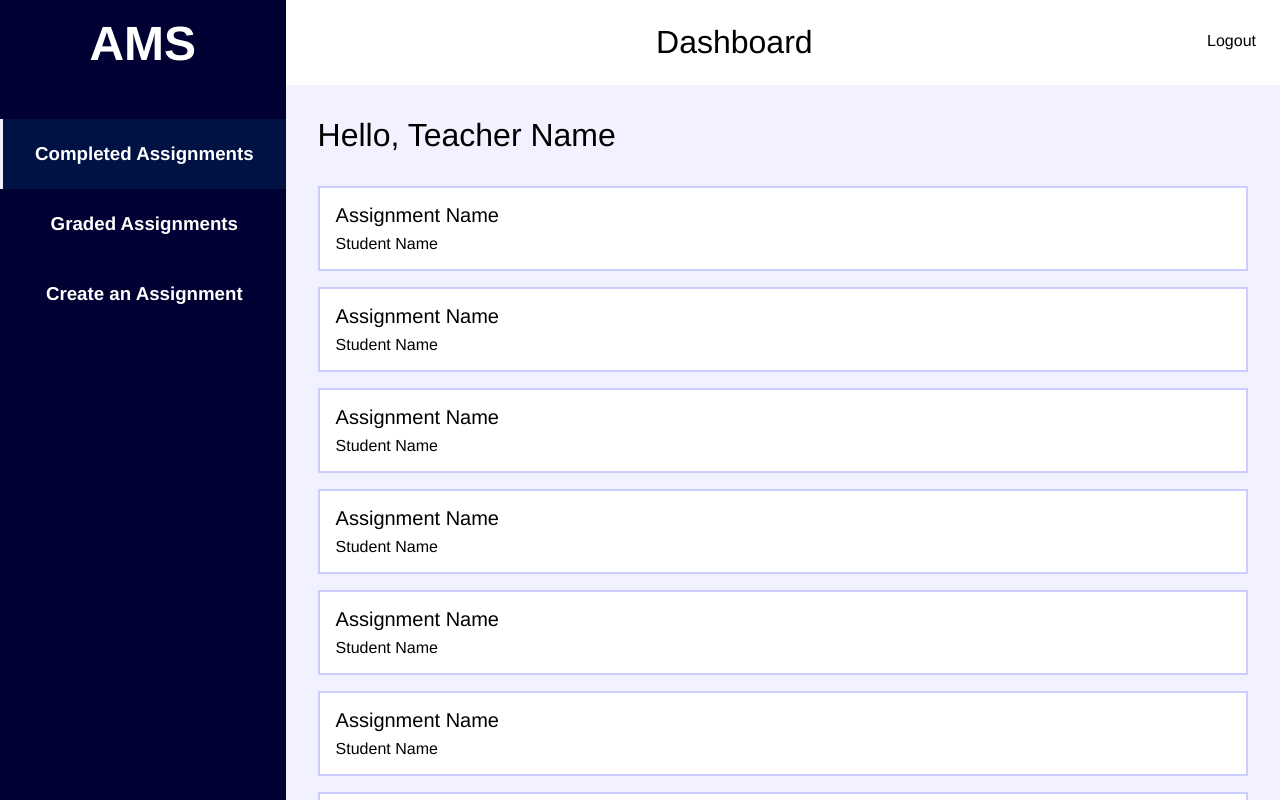
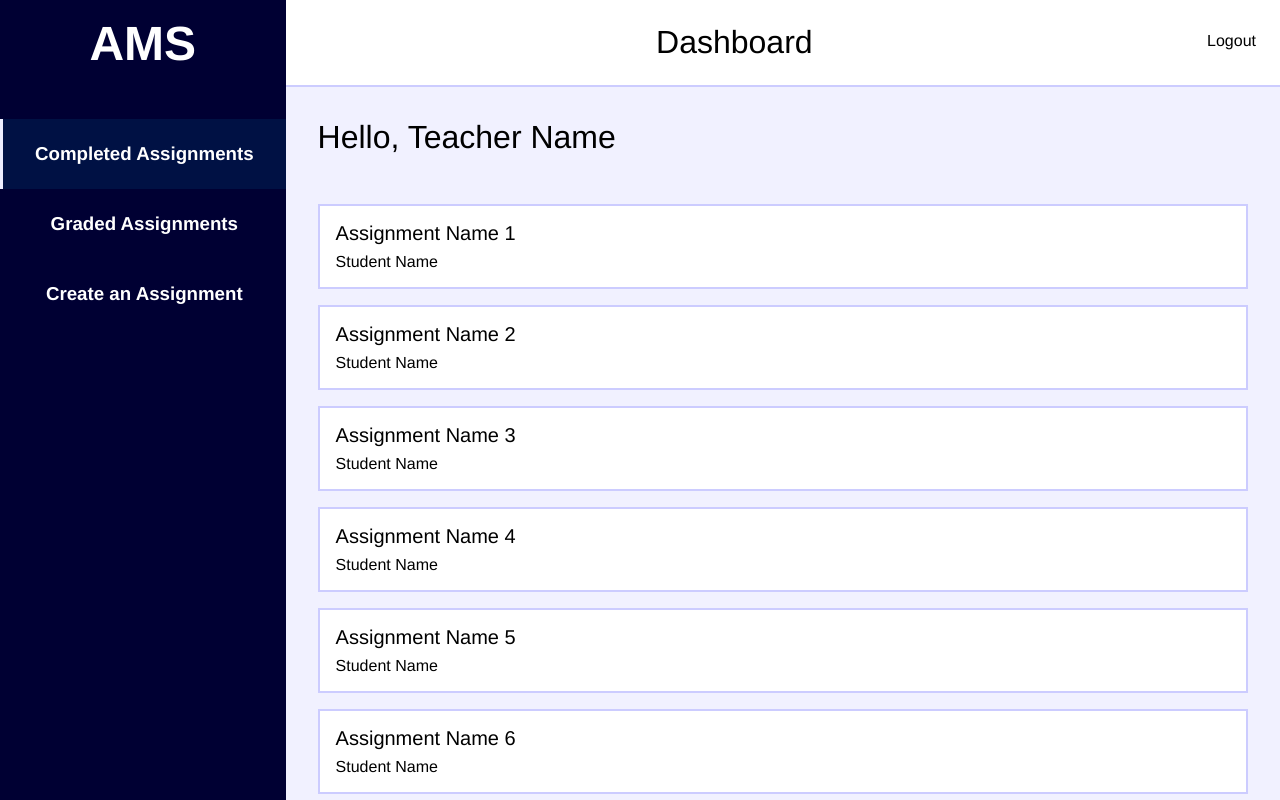
Before and after one commit to 2005Java-Nick/jose_anastasia_gautam_p2, an Angular app in the folder AngularAMS/: page / in a window 1280 px wide. Built offline with nearby package versions, Linux system fonts and the light colour scheme.

Commit message:
Modified the styling of teacher dashboard to keep header fixed up top

```diff
--- a/AngularAMS/src/app/component/content/content.component.css
+++ b/AngularAMS/src/app/component/content/content.component.css
@@ -1,8 +1,9 @@
 #content {
+
 }
 
 #content-greeting {
-  margin: 2rem 2rem;
+  padding: 2rem 2rem;
 }
 
 #content-greeting p {
@@ -11,8 +12,8 @@
 
 #list {
   list-style-type: none;
-  margin: 2rem;
-  padding: 0;
+  padding: 0rem 2rem 2rem 2rem;
+  margin: 0;
 }
 
 #list li {
--- a/AngularAMS/src/app/component/content/content.component.html
+++ b/AngularAMS/src/app/component/content/content.component.html
@@ -4,47 +4,47 @@
   </div>
   <ul id="list">
     <li>
-            <p class="name">Assignment Name</p>
+      <p class="name">Assignment Name 1</p>
       <p class="student">Student Name</p>
     </li>
     <li>
-            <p class="name">Assignment Name</p>
+      <p class="name">Assignment Name 2</p>
       <p class="student">Student Name</p>
     </li>
     <li>
-            <p class="name">Assignment Name</p>
+      <p class="name">Assignment Name 3</p>
       <p class="student">Student Name</p>
     </li>
     <li>
-            <p class="name">Assignment Name</p>
+      <p class="name">Assignment Name 4</p>
       <p class="student">Student Name</p>
     </li>
     <li>
-            <p class="name">Assignment Name</p>
+      <p class="name">Assignment Name 5</p>
       <p class="student">Student Name</p>
     </li>
     <li>
-            <p class="name">Assignment Name</p>
+      <p class="name">Assignment Name 6</p>
       <p class="student">Student Name</p>
     </li>
     <li>
-            <p class="name">Assignment Name</p>
+      <p class="name">Assignment Name 7</p>
       <p class="student">Student Name</p>
     </li>
     <li>
-            <p class="name">Assignment Name</p>
+      <p class="name">Assignment Name 8</p>
       <p class="student">Student Name</p>
     </li>
     <li>
-            <p class="name">Assignment Name</p>
+      <p class="name">Assignment Name 9</p>
       <p class="student">Student Name</p>
     </li>
     <li>
-            <p class="name">Assignment Name</p>
+      <p class="name">Assignment Name 10</p>
       <p class="student">Student Name</p>
     </li>
     <li>
-            <p class="name">Assignment Name</p>
+      <p class="name">Assignment Name 11</p>
       <p class="student">Student Name</p>
     </li>
   </ul>
--- a/AngularAMS/src/app/component/header/header.component.css
+++ b/AngularAMS/src/app/component/header/header.component.css
@@ -2,6 +2,9 @@
   display: flex;
   justify-content: space-between;
   background-color: white;
+  border-bottom-style: solid;
+  border-bottom-width: 2px;
+  border-bottom-color: #ccccff;
 }
 
 #header-account {
--- a/AngularAMS/src/app/component/sidebar/sidebar.component.css
+++ b/AngularAMS/src/app/component/sidebar/sidebar.component.css
@@ -1,12 +1,9 @@
 #sidebar {
-    background-color: #000033;
-    height: 100%;
 }
 
 #sidebar h1, #sidebar h3 {
   color: white;
 }
-
 
 #logo {
   text-align: center;
--- a/AngularAMS/src/app/component/sidebar/sidebar.component.html
+++ b/AngularAMS/src/app/component/sidebar/sidebar.component.html
@@ -1,5 +1,4 @@
 <div id="sidebar">
-
   <div id="logo">
       <h1>AMS</h1>
     </div>
@@ -12,5 +11,4 @@
     <div class="sidebar-option">
       <h3>Create an Assignment</h3>
     </div>
-
 </div>
--- a/AngularAMS/src/app/component/teacher-dashboard/teacher-dashboard.component.css
+++ b/AngularAMS/src/app/component/teacher-dashboard/teacher-dashboard.component.css
@@ -1,11 +1,28 @@
-
-  #root {
+#root-div {
   display: flex;
   height: 100vh;
+  overflow: hidden;
 }
 
-  #main {
+#main-div {
   flex: 1 1 0%;
+  display: flex;
+  flex-direction: column;
   background-color: #f1f1ff;
+  overflow: hidden;
+  height: 100%;
+}
+
+#header-div {
+}
+
+#content-div {
   overflow: auto;
 }
+
+
+#sidebar-div {
+  background-color: #000033;
+  height: 100%;
+  overflow: hidden;
+}
--- a/AngularAMS/src/app/component/teacher-dashboard/teacher-dashboard.component.html
+++ b/AngularAMS/src/app/component/teacher-dashboard/teacher-dashboard.component.html
@@ -1,9 +1,13 @@
-<div id="root">
+<div id="root-div">
+  <div id="sidebar-div">
     <app-sidebar></app-sidebar>
-    <div id="main">
+  </div>
+  <div id="main-div">
+    <div id="header-div">
         <app-header></app-header>
-        <app-content></app-content>
-
-        </div>
-
+    </div>
+    <div id="content-div">
+      <app-content></app-content>
+    </div>
+  </div>
 </div>
```
Also changed, not shown: AngularAMS/src/app/component/header/header.component.html (indentation only), AngularAMS/src/styles.css (indentation only). Lines whose indentation alone changed are shown as unchanged.
